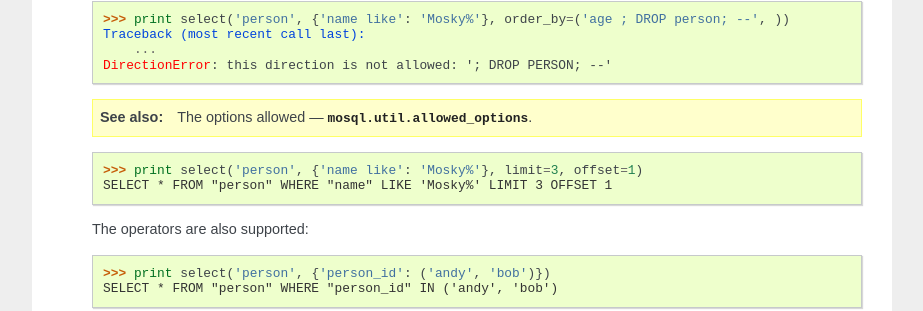
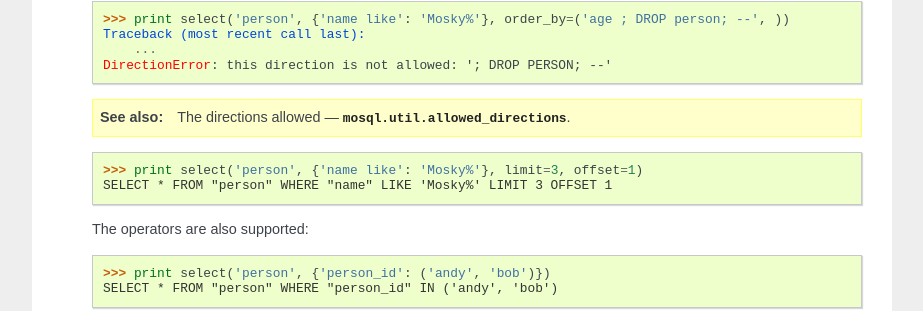
Before and after one commit to moskytw/mosql, a Sphinx documentation site: the page built from docs/query.rst, in a window 1280 px wide and 900 px high, scrolled down 910 px. Shown: the part 151-462 px from the top of the window, without its empty margins (198-1121 px from the left). Built offline with Sphinx 7.4.7, drawn with Linux system fonts in a browser that asks for light colours.

Commit message:
forgot here; renamed option as direction

```diff
--- a/docs/query.rst
+++ b/docs/query.rst
@@ -64,7 +64,7 @@ If you want to build you own, there are all basic bricks you need -
     DirectionError: this direction is not allowed: '; DROP PERSON; --'
 
     .. seealso ::
-        The options allowed --- :attr:`mosql.util.allowed_options`.
+        The directions allowed --- :attr:`mosql.util.allowed_directions`.
 
     >>> print select('person', {'name like': 'Mosky%'}, limit=3, offset=1)
     SELECT * FROM "person" WHERE "name" LIKE 'Mosky%' LIMIT 3 OFFSET 1
```
